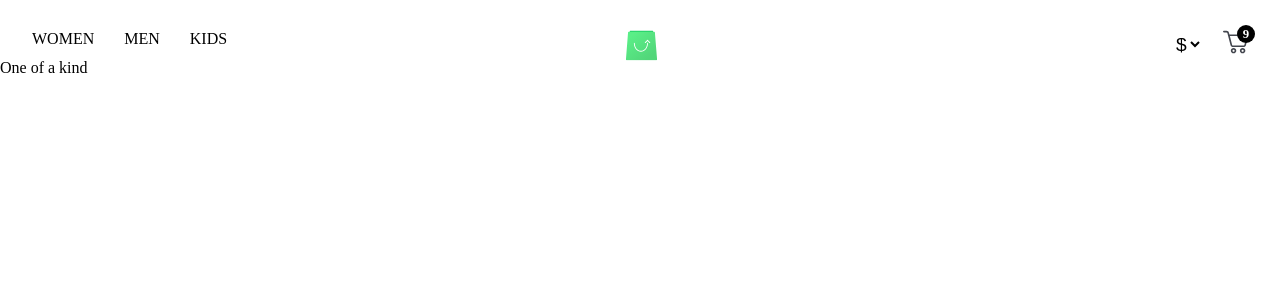
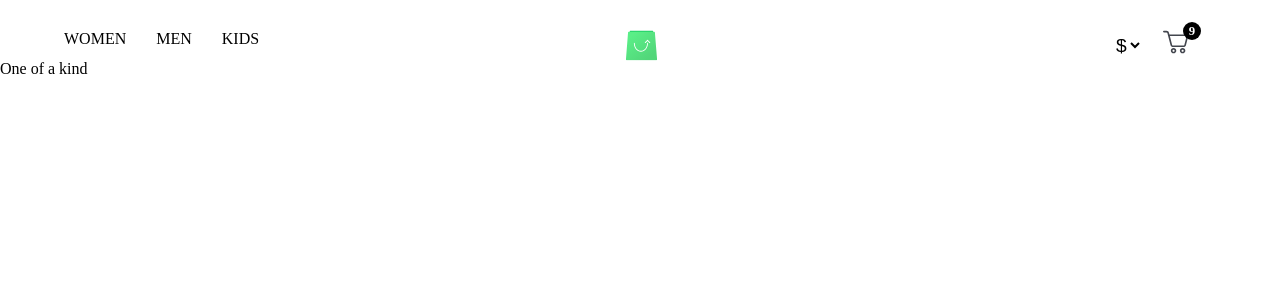
Before and after one commit to HENRYKC24/ecommerce-scand, a React (Create React App) app: page / in a window 1280 px wide. Shown: the top 300 px of the page. Built offline with nearby package versions, Linux system fonts and the light colour scheme.

Commit message:
Style category page

```diff
--- a/src/components/header.module.css
+++ b/src/components/header.module.css
@@ -1,5 +1,5 @@
 .navBar {
-  width: 95%;
+  width: 90%;
   display: flex;
   flex-direction: row;
   margin: auto;
@@ -44,9 +44,9 @@
 
 .numOfItemsInCat {
   display: inline-block;
-  position: absolute;
-  top: 25px;
-  right: 25px;
+  position: relative;
+  top: -20px;
+  right: 15px;
   min-width: 18px;
   height: 18px;
   line-height: 1.5;
```
Also changed, not shown: src/pages/category.module.css (added, +38 -0 lines).
